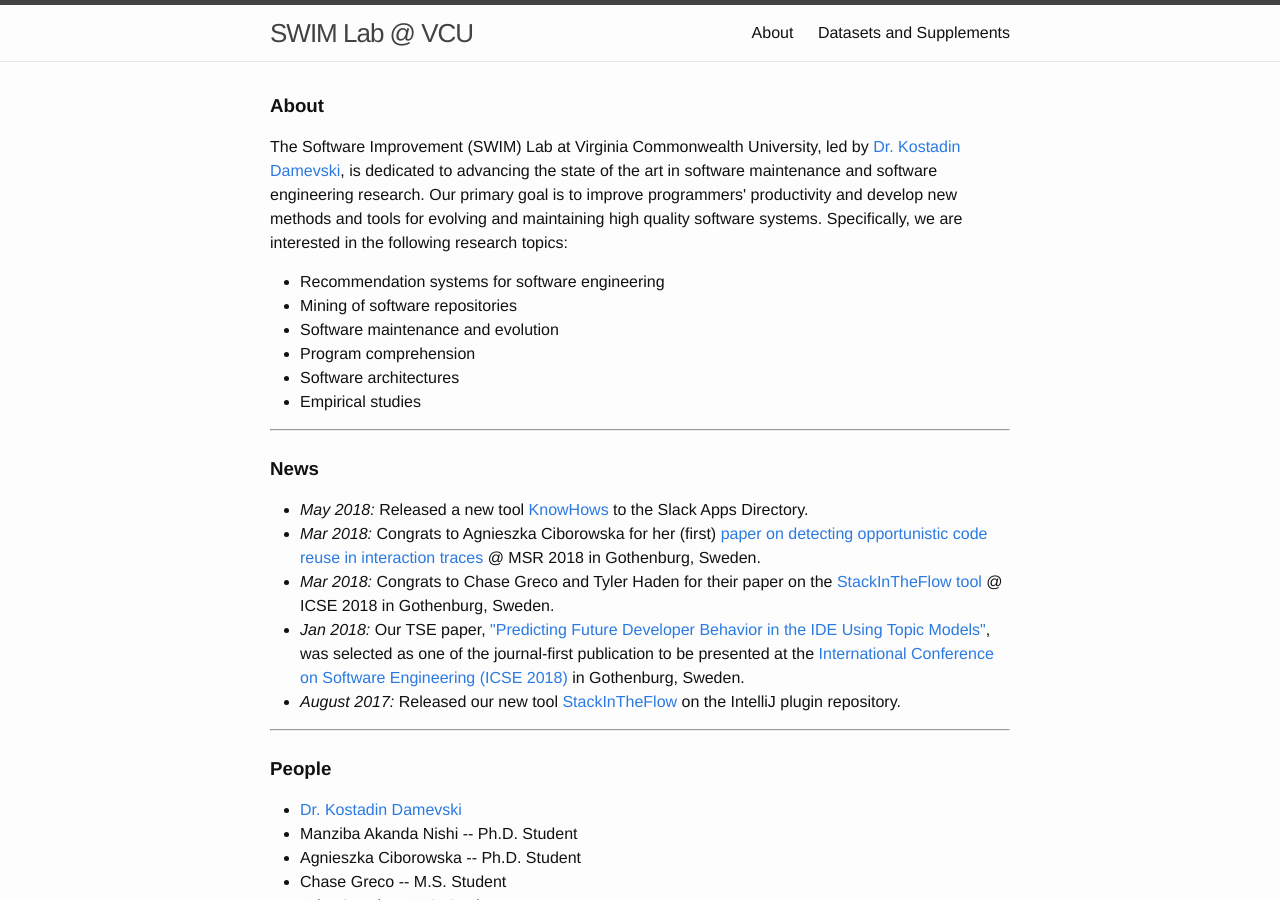
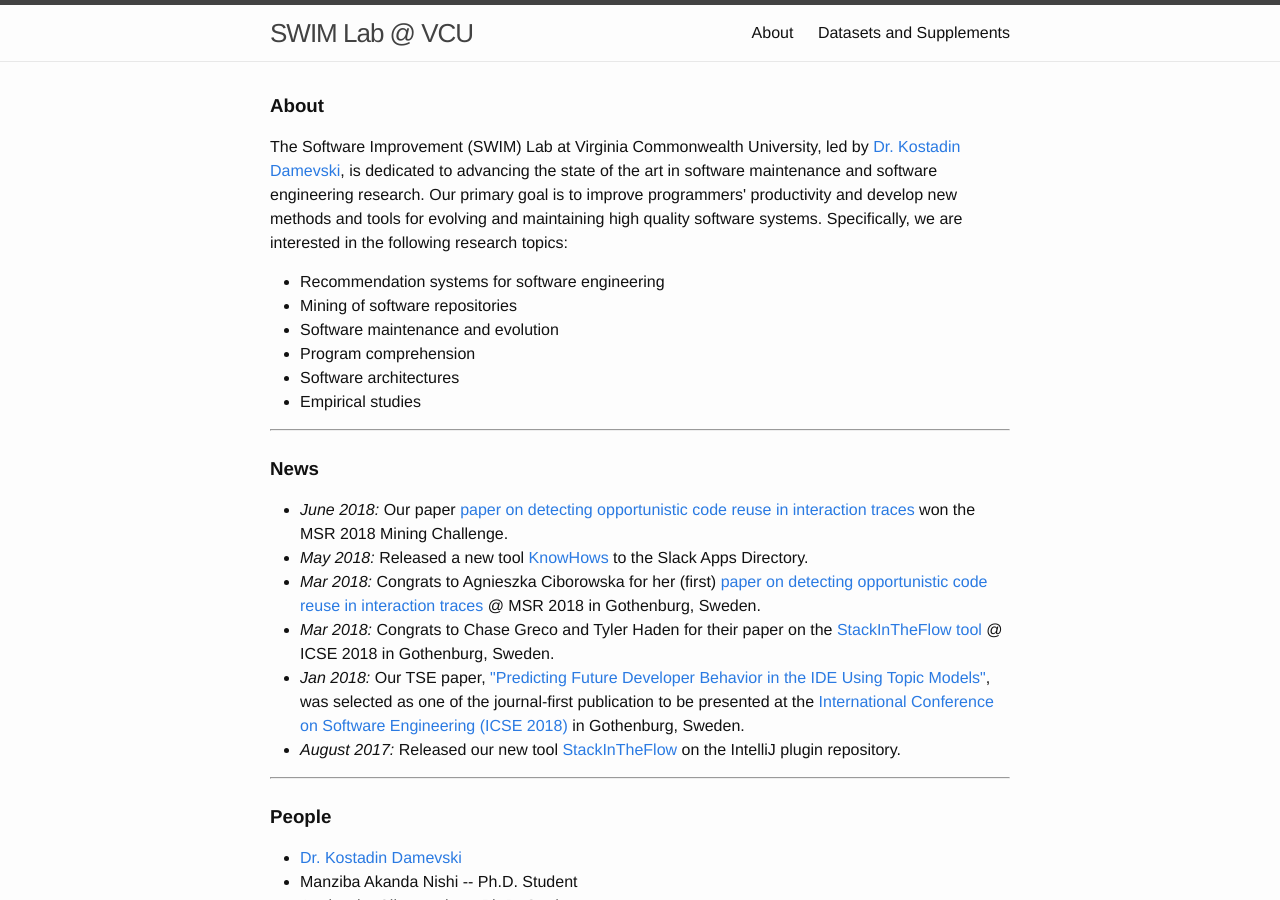
Before and after one commit to vcu-swim-lab/vcu-swim-lab.github.io, a Jekyll site: the page built from index.html, in a window 1280 px wide and 900 px high. Built offline with Jekyll 4.4.1, drawn with Linux system fonts in a browser that asks for light colours.

Commit message:
add congrats

```diff
--- a/index.html
+++ b/index.html
@@ -27,6 +27,7 @@ title: About
       <br>
       <h3><b>News</b></h3>
       <ul>
+          <li><i>June 2018:</i> Our paper <a href="http://damevski.github.io/files/ciborowska_msr18_preprint.pdf">paper on detecting opportunistic code reuse in interaction traces</a> won the MSR 2018 Mining Challenge.</li>
           <li><i>May 2018:</i> Released a new tool <a href="https://knowho.ws/">KnowHows</a> to the Slack Apps Directory.
           <li><i>Mar 2018:</i> Congrats to Agnieszka Ciborowska for her (first) <a href="http://damevski.github.io/files/ciborowska_msr18_preprint.pdf">paper on detecting opportunistic code reuse in interaction
           traces</a> @ MSR 2018 in Gothenburg, Sweden.</li>
```
